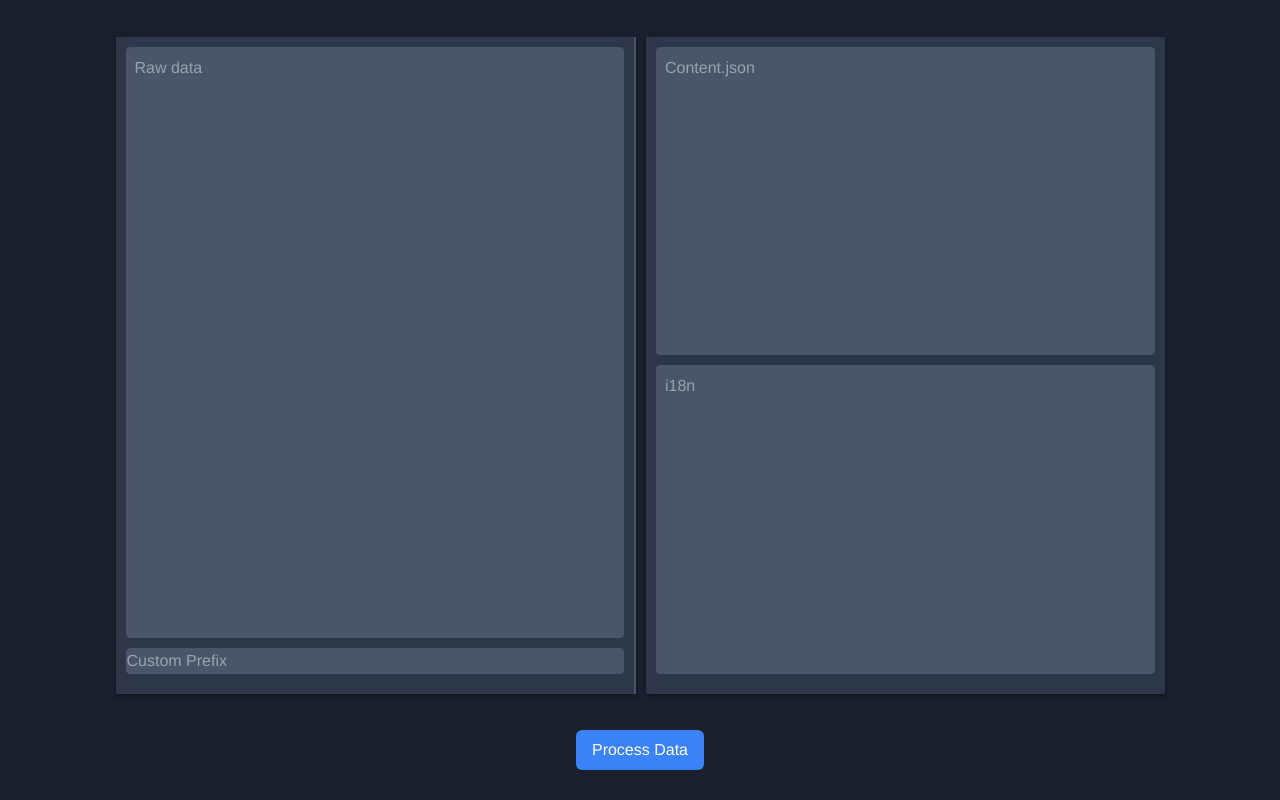
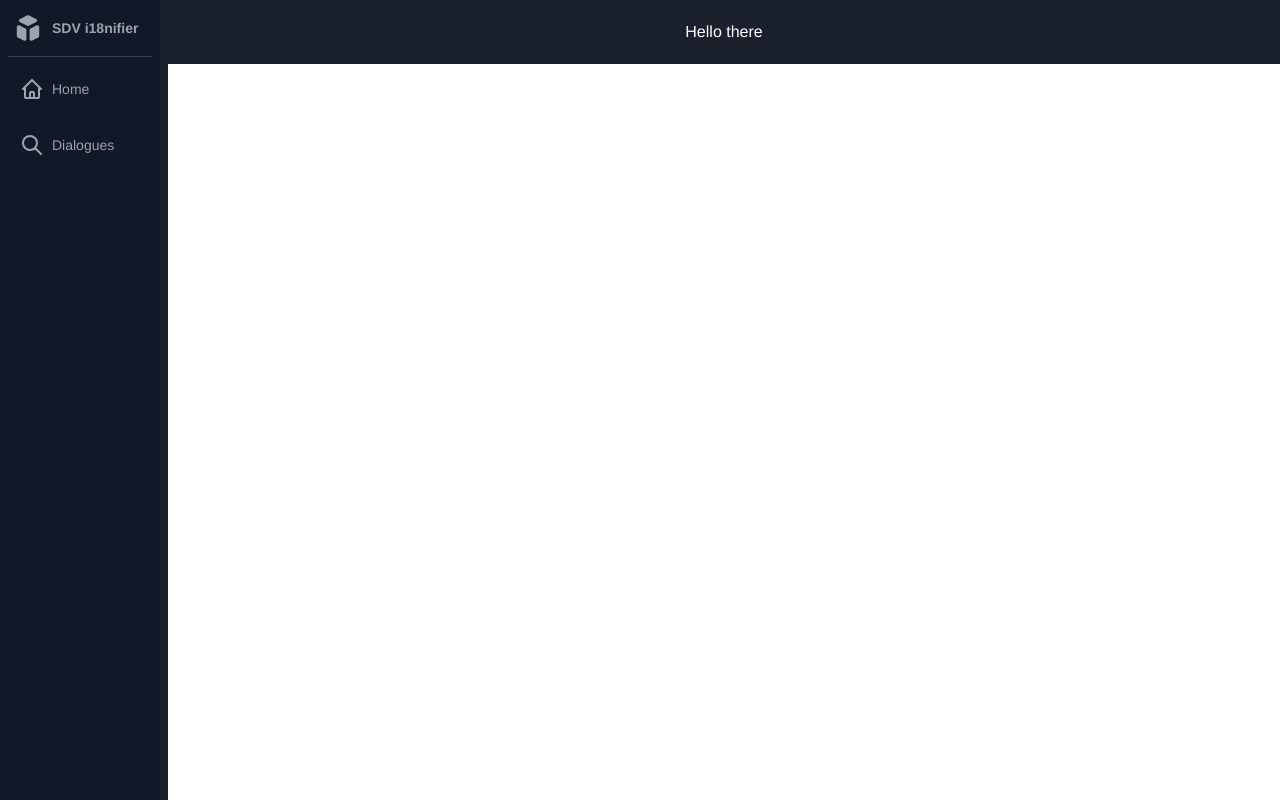
Before and after one commit to Nom0ri/sdv-i18nifier-app, a Vue app: page / in a window 1280 px wide. Built offline with nearby package versions, Linux system fonts and the light colour scheme.

Commit message:
feat: Sidebar & routing

```diff
--- a/src/App.vue
+++ b/src/App.vue
@@ -1,17 +1,25 @@
 <template>
   <div id="app" class="flex flex-col">
-  <!--  <router-view /> -->
-    <DialoguePage />
+    <div class="container">
+      <div class="sidebar">
+        <SidebarMenu />
+      </div>
+      <div class="content">
+        <RouterView />
+      </div>
+    </div>
   </div>
 </template>
 
 <script>
+import { RouterView } from 'vue-router';
 import router from './router';
 import DialoguePage from './views/DialoguePage.vue';
+import SidebarMenu from './components/SidebarMenu.vue';
 
 export default {
     name: 'App',
     router,
-    components: { DialoguePage }
+    components: { DialoguePage, RouterView, SidebarMenu }
 };
 </script>
--- /dev/null
+++ b/src/components/SidebarMenu.vue
@@ -0,0 +1,37 @@
+<template>
+    <div class="sidebar">
+        <div class="flex flex-col items-center w-40 h-full overflow-hidden text-gray-400 bg-gray-900 rounded full">
+            <router-link :to="{ name: 'HomePage' }" class="flex items-center w-full px-3 mt-3">
+                <svg class="w-8 h-8 fill-current" xmlns="http://www.w3.org/2000/svg" viewBox="0 0 20 20"
+                    fill="currentColor">
+                    <path
+                        d="M11 17a1 1 0 001.447.894l4-2A1 1 0 0017 15V9.236a1 1 0 00-1.447-.894l-4 2a1 1 0 00-.553.894V17zM15.211 6.276a1 1 0 000-1.788l-4.764-2.382a1 1 0 00-.894 0L4.789 4.488a1 1 0 000 1.788l4.764 2.382a1 1 0 00.894 0l4.764-2.382zM4.447 8.342A1 1 0 003 9.236V15a1 1 0 00.553.894l4 2A1 1 0 009 17v-5.764a1 1 0 00-.553-.894l-4-2z" />
+                </svg>
+                <span class="ml-2 text-sm font-bold">SDV i18nifier</span>
+            </router-link>
+
+            <div class="w-full px-2">
+                <div class="flex flex-col items-center w-full mt-3 border-t border-gray-700">
+                    <router-link :to="{ name: 'HomePage' }"
+                        class="flex items-center w-full h-12 px-3 mt-2 rounded hover:bg-gray-700 hover:text-gray-300">
+                        <svg class="w-6 h-6 stroke-current" xmlns="http://www.w3.org/2000/svg" fill="none"
+                            viewBox="0 0 24 24" stroke="currentColor">
+                            <path stroke-linecap="round" stroke-linejoin="round" stroke-width="2"
+                                d="M3 12l2-2m0 0l7-7 7 7M5 10v10a1 1 0 001 1h3m10-11l2 2m-2-2v10a1 1 0 01-1 1h-3m-6 0a1 1 0 001-1v-4a1 1 0 011-1h2a1 1 0 011 1v4a1 1 0 001 1m-6 0h6" />
+                        </svg>
+                        <span class="ml-2 text-sm font-medium">Home</span>
+                    </router-link>
+                    <router-link :to="{ name: 'Dialogues' }"
+                        class="flex items-center w-full h-12 px-3 mt-2 rounded hover:bg-gray-700 hover:text-gray-300">
+                        <svg class="w-6 h-6 stroke-current" xmlns="http://www.w3.org/2000/svg" fill="none"
+                            viewBox="0 0 24 24" stroke="currentColor">
+                            <path stroke-linecap="round" stroke-linejoin="round" stroke-width="2"
+                                d="M21 21l-6-6m2-5a7 7 0 11-14 0 7 7 0 0114 0z" />
+                        </svg>
+                        <span class="ml-2 text-sm font-medium">Dialogues</span>
+                    </router-link>
+                </div>
+            </div>
+        </div>
+    </div>
+</template>
--- a/src/router.js
+++ b/src/router.js
@@ -1,4 +1,4 @@
-import { createRouter, createWebHistory } from 'vue-router'
+import { createRouter, createWebHistory } from 'vue-router';
 
 export default createRouter({
   history: createWebHistory(),
@@ -14,4 +14,4 @@ export default createRouter({
       component: () => import('./views/DialoguePage.vue')
     }
   ]
-})
+});
--- a/src/style.scss
+++ b/src/style.scss
@@ -10,6 +10,12 @@
     text-align: center;
     color: #fff;
     background-color: #1a202c;
+    display: flex;
+}
+
+body {
+    overflow: hidden;
+    /* Add this line to disable the vertical scroll bar */
 }
 
 .input-page {
@@ -72,10 +78,49 @@
     overflow: auto;
     background-color: #4a5568;
 }
+
 .button-container {
     margin-bottom: 30px;
 }
 
 .process-button {
     @apply px-4 py-2 rounded-md bg-blue-500 text-white hover:bg-blue-600;
-  }
+}
+
+.flex {
+    display: flex;
+}
+
+.sidebar {
+    width: 21vh;
+    /* Adjust this value to set the width of the sidebar */
+    background-color: #1a202c;
+    /* Replace this with your desired background color */
+    color: white;
+    /* Replace this with your desired text color */
+    box-sizing: border-box;
+    position: fixed;
+    /* Add this line to make the sidebar fixed */
+    top: 0;
+    /* Add this line to position the sidebar at the top */
+    left: 0;
+    /* Add this line to position the sidebar on the left */
+    height: 100vh;
+    /* Add this line to make the sidebar take the full height of the viewport */
+}
+
+.container {
+    display: flex;
+    flex: 1;
+    /* Remove the following line to make the container take the full width */
+    /* margin-left: 21vh; */
+    background-color: #1a202c;
+    /* Replace this with your desired background color for the page content */
+}
+
+.content {
+    flex: 1;
+    padding: 20px;
+    /* Add this line to leave space for the fixed sidebar */
+    margin-left: 21vh;
+}
--- a/src/views/HomePage.vue
+++ b/src/views/HomePage.vue
@@ -1,16 +1,7 @@
 <template>
-    <div class="container">
-        <NavbarMenu />
-        Hello there
+    <div class="flex">
+        <div class="container">
+            Hello there
+        </div>
     </div>
 </template>
-
-<script>
-import NavbarMenu from './NavbarMenu.vue';
-
-export default {
-    components: {
-        NavbarMenu
-    }
-}
-</script>
--- a/src/views/NavbarMenu.vue
+++ /dev/null
@@ -1,32 +0,0 @@
-<template>
-    <nav class="navbar">
-      <div class="text-sm font-medium text-center text-gray-500 border-b border-gray-200 dark:text-gray-400 dark:border-gray-700">
-        <ul class="flex flex-wrap -mb-px">
-          <li class="mr-2">
-            <router-link
-              :to="{ name: 'HomePage' }"
-              class="inline-block p-4 border-b-2 border-transparent rounded-t-lg hover:text-gray-600 hover:border-blue-500 dark:hover:text-gray-300;"
-              active-class="text-blue-600 border-b-2 border-blue-600 dark:text-blue-500 dark:border-blue-500;"
-            >
-              Home
-            </router-link>
-          </li>
-          <li class="mr-2">
-            <router-link
-              :to="{ name: 'Dialogues' }"
-              class="inline-block p-4 border-b-2 border-transparent rounded-t-lg hover:text-gray-600 hover:border-blue-500 dark:hover:text-gray-300;"
-              active-class="text-blue-600 border-b-2 border-blue-600 dark:text-blue-500 dark:border-blue-500;"
-            >
-              Dialogues
-            </router-link>
-          </li>
-        </ul>
-      </div>
-    </nav>
-  </template>
-
-  <script>
-  export default {
-    name: "NavbarMenu",
-  };
-  </script>
```
Lines whose indentation alone changed are shown as unchanged.
